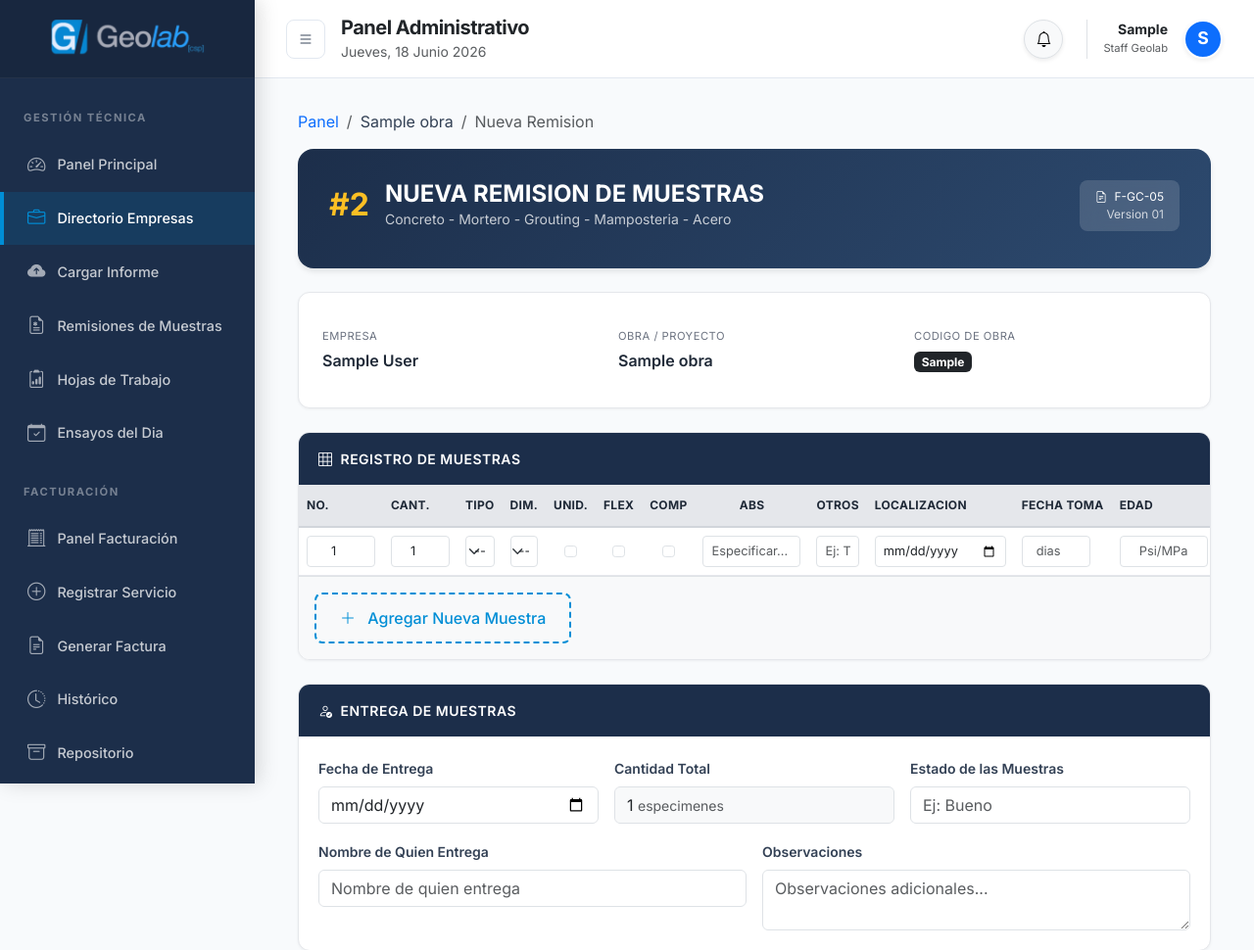
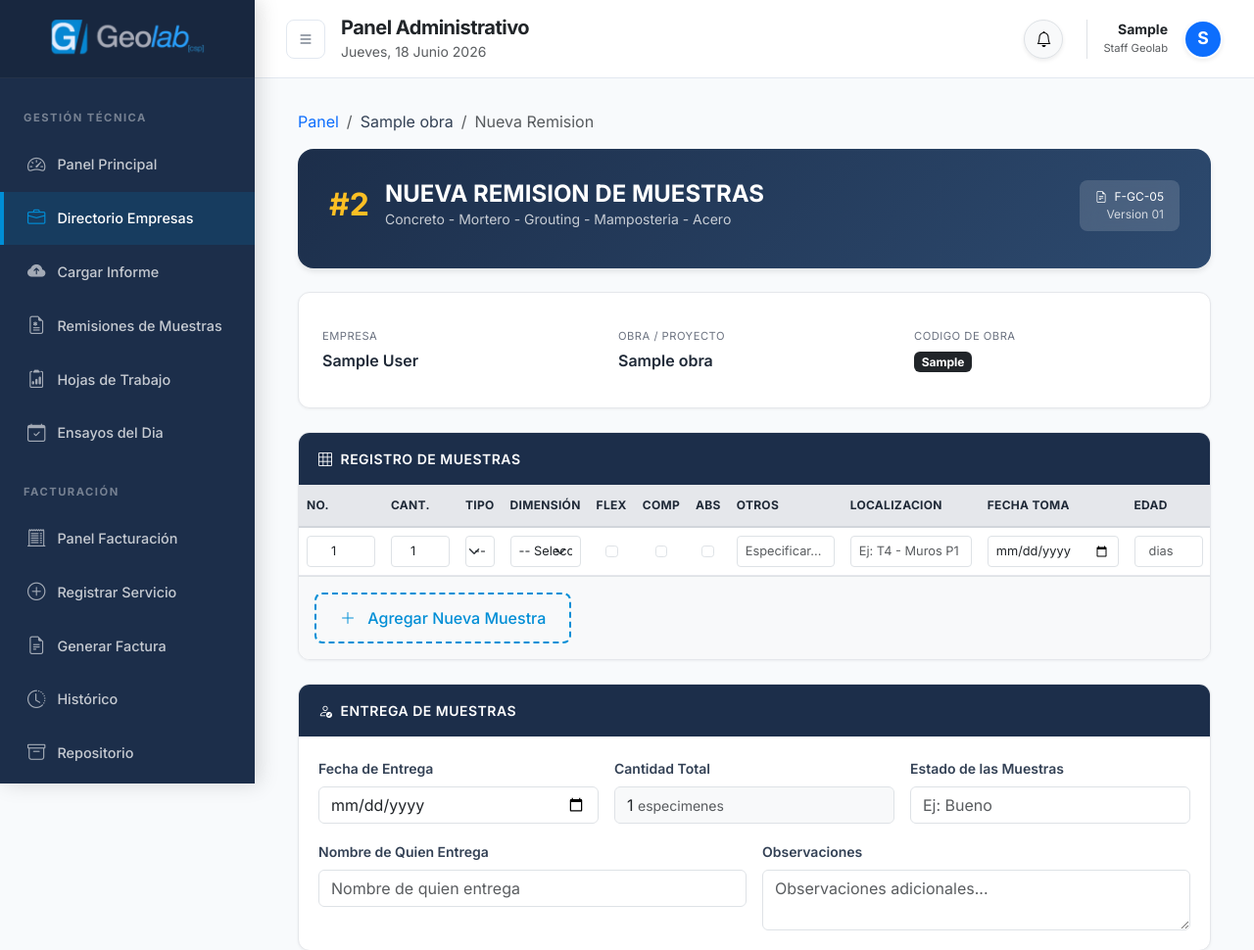
Before and after one commit to Santiago-caicedo/Geolab_master, a Django app: page /remitente/obras/1/nueva-remision/ in a window 1280 px wide. Shown: the top 970 px of the page at 98% size. Run offline with Django 5.2, Linux system fonts and the light colour scheme; a user stored in the database is signed in; tables that the repository leaves empty hold one stand-in row (values such as "Sample post"); some libraries are stand-ins or nearby versions.

Commit message:
arreglo desalineacion columnas en tabla de remision

```diff
--- a/templates/solicitudes/crear_remision_cliente.html
+++ b/templates/solicitudes/crear_remision_cliente.html
@@ -458,8 +458,7 @@
                             <th style="width: 55px;">No.</th>
                             <th style="width: 50px;">Cant.</th>
                             <th style="width: 120px;">Tipo</th>
-                            <th style="width: 65px;">Dim.</th>
-                            <th style="width: 70px;">Unid.</th>
+                            <th style="width: 110px;">Dimensión</th>
                             <th style="width: 35px; text-align: center;">Flex</th>
                             <th style="width: 35px; text-align: center;">Comp</th>
                             <th style="width: 35px; text-align: center;">Abs</th>
--- a/templates/solicitudes/responder_remision.html
+++ b/templates/solicitudes/responder_remision.html
@@ -484,8 +484,7 @@
                         <th style="width: 55px;">No.</th>
                         <th style="width: 50px;">Cant.</th>
                         <th style="width: 120px;">Tipo</th>
-                        <th style="width: 65px;">Ø/Long</th>
-                        <th style="width: 70px;">Unid.</th>
+                        <th style="width: 110px;">Dimensión</th>
                         <th style="width: 35px; text-align: center;">Flex</th>
                         <th style="width: 35px; text-align: center;">Comp</th>
                         <th style="width: 35px; text-align: center;">Abs</th>
```
Also changed, not shown: .claude/settings.local.json.
